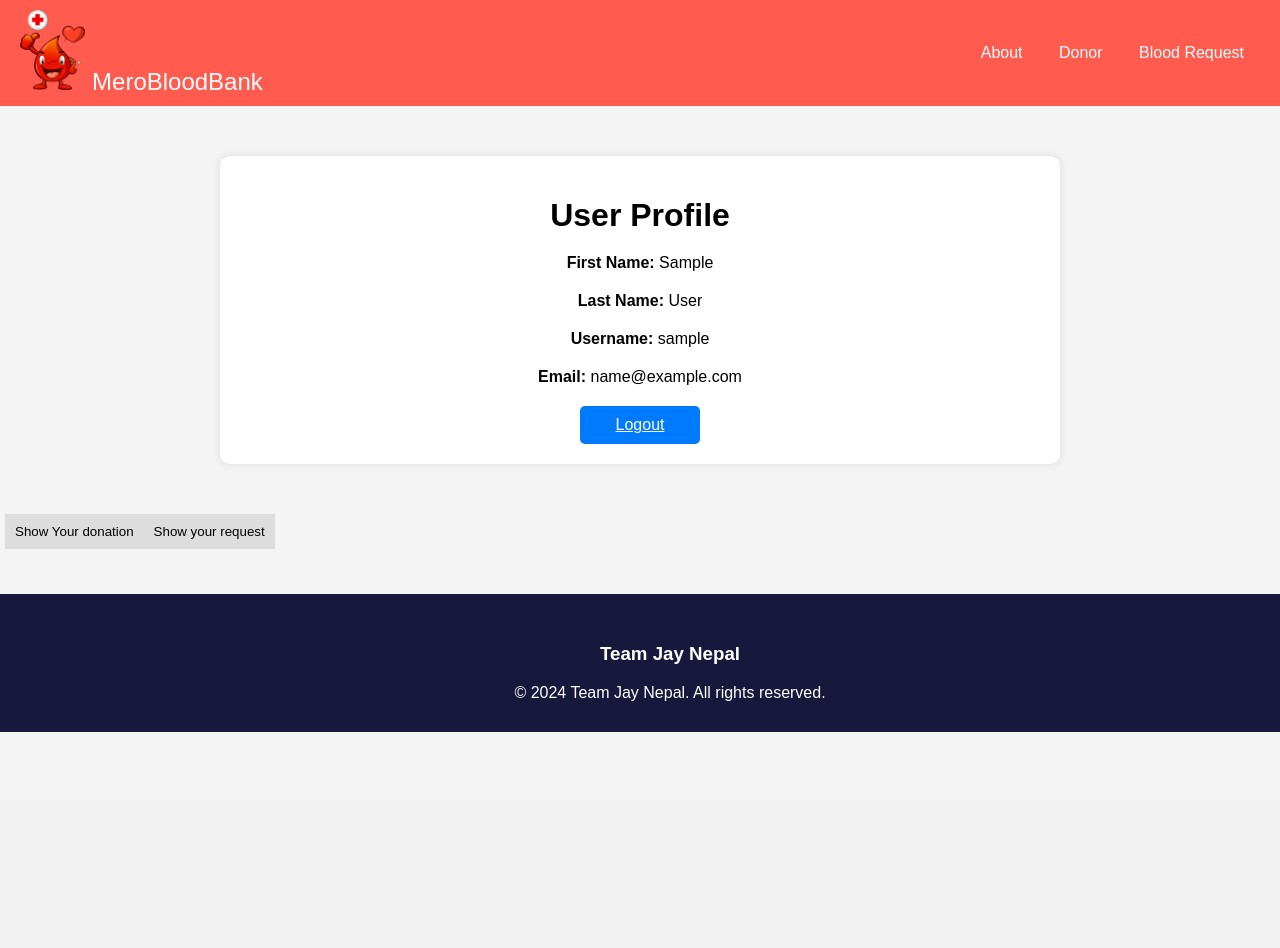
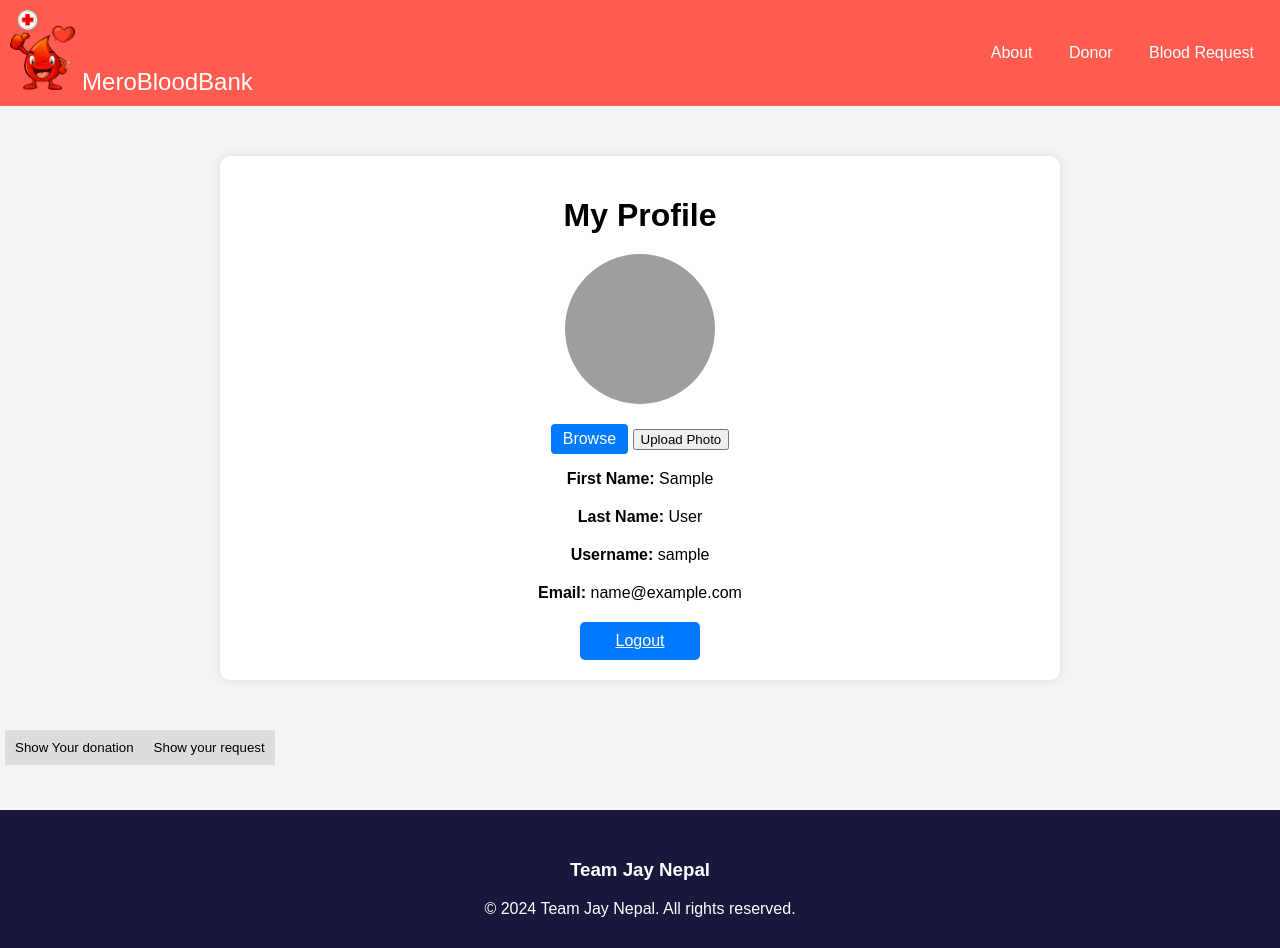
Before and after one commit to prabesh-raj-pant/Blood-Bank-Management-System, a Django app: page /dashboard/ in a window 1280 px wide; the page is wider, and only the part inside the window is pictured. Before the commit the page ends 732 px from the top of that part, so only its background shows below. Run offline with Django 5.2, Linux system fonts and the light colour scheme; the visitor is signed in with stand-in values (Sample User, id 1); data that the repository does not hold is empty; grey boxes are pictures that could not be loaded.

Commit message:
profile page update

```diff
--- /dev/null
+++ b/BBMS/forms.py
@@ -0,0 +1,7 @@
+from django import forms
+from .models import Profile
+
+class ProfileForm(forms.ModelForm):
+    class Meta:
+        model = Profile
+        fields = ['photo']
--- a/BBMS/models.py
+++ b/BBMS/models.py
@@ -35,3 +35,11 @@ class BloodBank(models.Model):
 
     def __str__(self):
         return self.BloodBank_Order
+
+
+class Profile(models.Model):
+    user = models.OneToOneField(User, on_delete=models.CASCADE)
+    photo = models.ImageField(upload_to='profile_photos', blank=True, null=True)
+
+    def __str__(self):
+        return f'Profile of {self.user.username}'
--- a/BBMS/urls.py
+++ b/BBMS/urls.py
@@ -31,4 +31,4 @@ urlpatterns = [
     path('bloodbanks/', BloodBankList.as_view(), name='bloodbank-list'),
     path('bloodbanks/<int:pk>/', BloodBankDetail.as_view(), name='bloodbank-detail'),
 
-]
+] + static(settings.MEDIA_URL, document_root=settings.MEDIA_ROOT)
--- a/BBMS/views.py
+++ b/BBMS/views.py
@@ -2,8 +2,8 @@
 from rest_framework.views import APIView
 from rest_framework.response import Response
 from rest_framework import status
-from django.shortcuts import render,redirect,HttpResponse
-from django.contrib.auth import authenticate, login as auth_login, logout
+from django.shortcuts import render,redirect
+from django.contrib.auth import authenticate, login as auth_login
 from django.contrib import messages
 from .models import *
 from .serializer import *
@@ -13,6 +13,10 @@ from django.utils import timezone
 from datetime import timedelta
 from django.contrib.auth.decorators import login_required
 from django.contrib.auth import logout as django_logout
+from .forms import ProfileForm
+
+
+
 def index(request):
     return render(request,'index.html')
 
@@ -144,19 +148,29 @@ def logout(request):
 
 @login_required
 def dashboard(request):
-    user=request.user
-    donors= Donor.objects.filter(Donor_Email=user.email)
+    user = request.user
+    profile = user.profile if hasattr(user, 'profile') else None
+    form = ProfileForm(request.POST or None, request.FILES or None, instance=profile)
 
+    if request.method == 'POST':
+        form = ProfileForm(request.POST, request.FILES, instance=profile)
+        if form.is_valid():
+            profile = form.save(commit=False)
+            profile.user = user
+            profile.save()
+            return redirect('dashboard')
+
+    donors = Donor.objects.filter(Donor_Email=user.email)
     receipents = Receipent.objects.filter(Receipent_Email=user.email)
-    context={
-        'donors':donors,
-        'user':user,
+
+    context = {
+        'user': user,
+        'form': form,
+        'donors': donors,
         'receipents': receipents,
     }
 
-    return render(request, 'dashboard.html',context)
-
-
+    return render(request, 'dashboard.html', context)
 
 
 
--- a/requirements.txt
+++ b/requirements.txt
@@ -7,6 +7,7 @@ djangorestframework==3.14.0
 idna==3.6
 Markdown==3.5.2
 mysqlclient==2.2.1
+pillow==10.2.0
 python-dotenv==1.0.0
 pytz==2023.3.post1
 requests==2.31.0
--- a/static/css/dashboard.css
+++ b/static/css/dashboard.css
@@ -26,6 +26,23 @@ h1 {
 
 .profile-info label {
     font-weight: bold;
+}
+
+.profile-photo {
+  width: 150px;
+  height: 150px;
+  border-radius: 50%;
+  margin: 0 auto 20px;
+  display: block;
+  overflow: hidden;
+}
+.profile-photo img {
+  width: 100%;
+  height: 100%;
+  object-fit: cover;
+}
+.upload-form {
+  margin-top: 20px;
 }
 
 .profile-info p {
@@ -65,7 +82,8 @@ nav {
   display: flex;
   justify-content: space-between;
   align-items: center;
-  padding: 10px 20px;
+  padding: 10px ;
+  margin: 0;
 }
 
 .logo {
@@ -124,13 +142,11 @@ footer {
   color: #ffff;
   padding: 30px;
   bottom: 0px;
-  width: 100%;
 }
 
 .footer-container {
   display: flex;
   justify-content: space-around;
-  max-width: 1200px;
   margin: 0 auto;
 }
 
@@ -173,3 +189,19 @@ footer {
 .post p {
   margin-bottom: 10px;
 }
+.custom-file-upload {
+  display: inline-block;
+  padding: 6px 12px;
+  cursor: pointer;
+  background-color: #007bff;
+  color: #fff;
+  border-radius: 4px;
+}
+
+.custom-file-upload:hover {
+  background-color: #0056b3;
+}
+
+.photo-uplaodd{
+  text-align: center;
+}
--- a/templates/bloodrequest.html
+++ b/templates/bloodrequest.html
@@ -51,13 +51,12 @@
             color: #ffff;
             padding: 30px ;
             bottom: 0px;
-            width:100%
         }
 
         .footer-container {
             display: flex;
             justify-content: space-around;
-            max-width: 1200px;
+
             margin: 0 auto;
         }
 
--- a/templates/dashboard.html
+++ b/templates/dashboard.html
@@ -18,11 +18,26 @@
         <a href="{% url 'about' %}">About</a>
         <a href="{% url 'donor' %}">Donor</a>
         <a href="{% url 'bloodrequest' %}">Blood Request</a>
+
       </div>
     </nav>
 
     <div class="container">
-      <h1>User Profile</h1>
+      <h1>My Profile</h1>
+      <div class="profile-photo">
+        <img id="profile-photo-preview" src="{% if user.profile.photo %}{{ user.profile.photo.url }}{% else %}path/to/default/photo.jpg{% endif %}" alt="Profile Photo">
+    </div>
+    <form id="upload-form" method="post" enctype="multipart/form-data" class="upload-form">
+        {% csrf_token %}
+        <p class="photo-uplaodd">
+
+          <label for="id_photo" class="custom-file-upload">
+              <input type="file" name="photo" id="id_photo" style="display: none;" onchange="previewProfilePhoto(event)">
+              <i class="fas fa-upload"></i> Browse
+          </label>
+          <button type="submit">Upload Photo</button>
+        </p>
+    </form>
       <div class="profile-info">
         <label for="first_name">First Name:</label>
         <span>{{ user.first_name }}</span>
@@ -116,6 +131,17 @@
           requestorSection.style.display = 'block'
         }
       }
+      function previewProfilePhoto(event) {
+        var input = event.target;
+        var reader = new FileReader();
+
+        reader.onload = function() {
+            var profilePhotoPreview = document.getElementById('profile-photo-preview');
+            profilePhotoPreview.src = reader.result;
+        };
+
+        reader.readAsDataURL(input.files[0]);
+    }
     </script>
   </body>
 </html>
--- a/templates/donor.html
+++ b/templates/donor.html
@@ -49,13 +49,12 @@
             color: #ffff;
             padding: 30px ;
             bottom: 0px;
-            width:100%
         }
 
         .footer-container {
             display: flex;
             justify-content: space-around;
-            max-width: 1200px;
+
             margin: 0 auto;
         }
 
```
Also changed, not shown: BBMS/migrations/0010_profile.py (added), profile_photos/Screenshot_from_2024-02-02_12-48-14.png (added), profile_photos/klipartz.com.png (added), profile_photos/klipartz.com_3fYhX4v.png (added), profile_photos/klipartz.com_BtpdRzf.png (added), profile_photos/klipartz.com_NKGMKbl.png (added), profile_photos/klipartz.com_eIIEs7n.png (added), profile_photos/klipartz.com_i0UUrNy.png (added), profile_photos/logo.png (added), profile_photos/logo_VyCSeDa.png (added).
